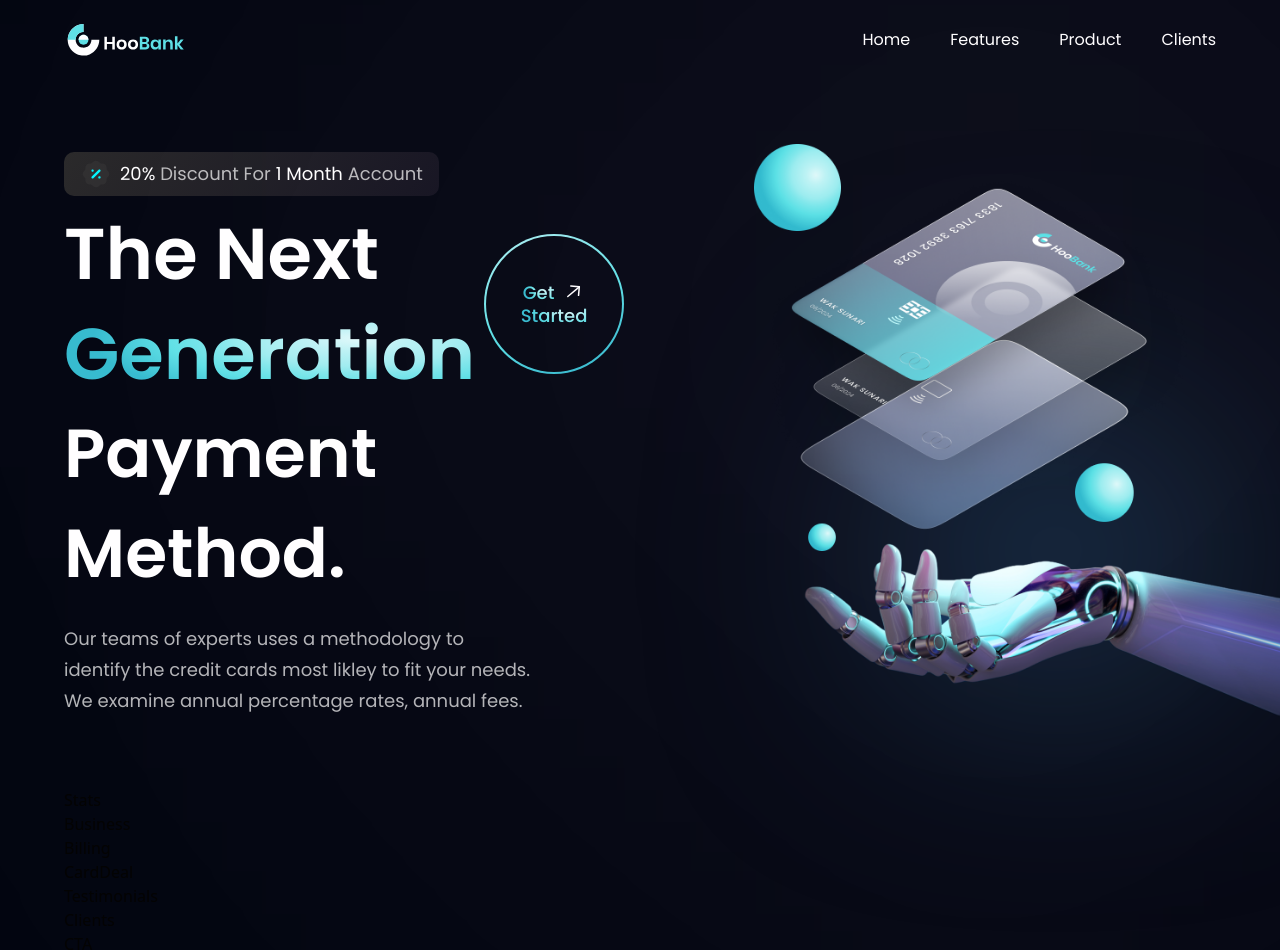
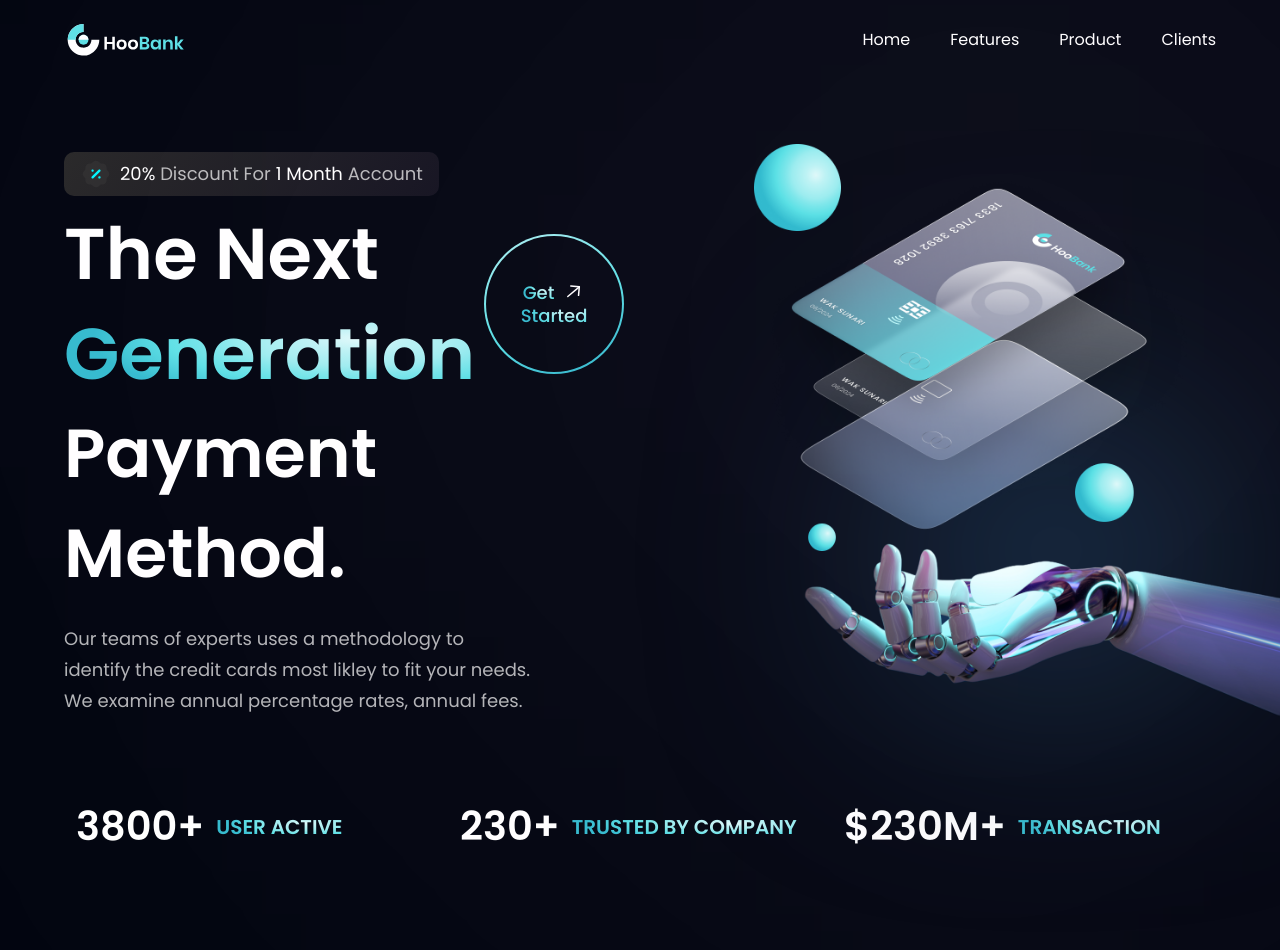
Before and after one commit to achu-BSL/bank_modern_app, a React (Vite) app: page / in a window 1280 px wide. Shown: the top 950 px of the page. Built offline with nearby package versions, Linux system fonts and the light colour scheme.

Commit message:
Style Stats section

```diff
--- a/src/components/Stats.tsx
+++ b/src/components/Stats.tsx
@@ -1,7 +1,14 @@
 import { FC } from 'react';
+import { stats } from '../constants';
+import styles from '../style';
 
 export const Stats: FC = () => (
-  <div>
-    Stats
-  </div>
+  <section className={`${styles.flexCenter} flex-row flex-wrap sm:mb-20 mb-6`}>
+    {stats.map(stat => (
+      <div key={stat.id} className={`flex-1 flex justify-start items-center m-3`}>
+        <h4 className='font-poppins font-semibold xs:text-[40px] text-[30px] xs:leading-[53px] leading-[43px] text-white'>{stat.value}</h4>
+        <p className='font-poppins font-semibold xs:text-[20px] text-[15px] xs:leading-[26px] leading-[21px] text-gradient uppercase ml-3'>{stat.title}</p>
+      </div>
+    ))}
+  </section>
 );
```
